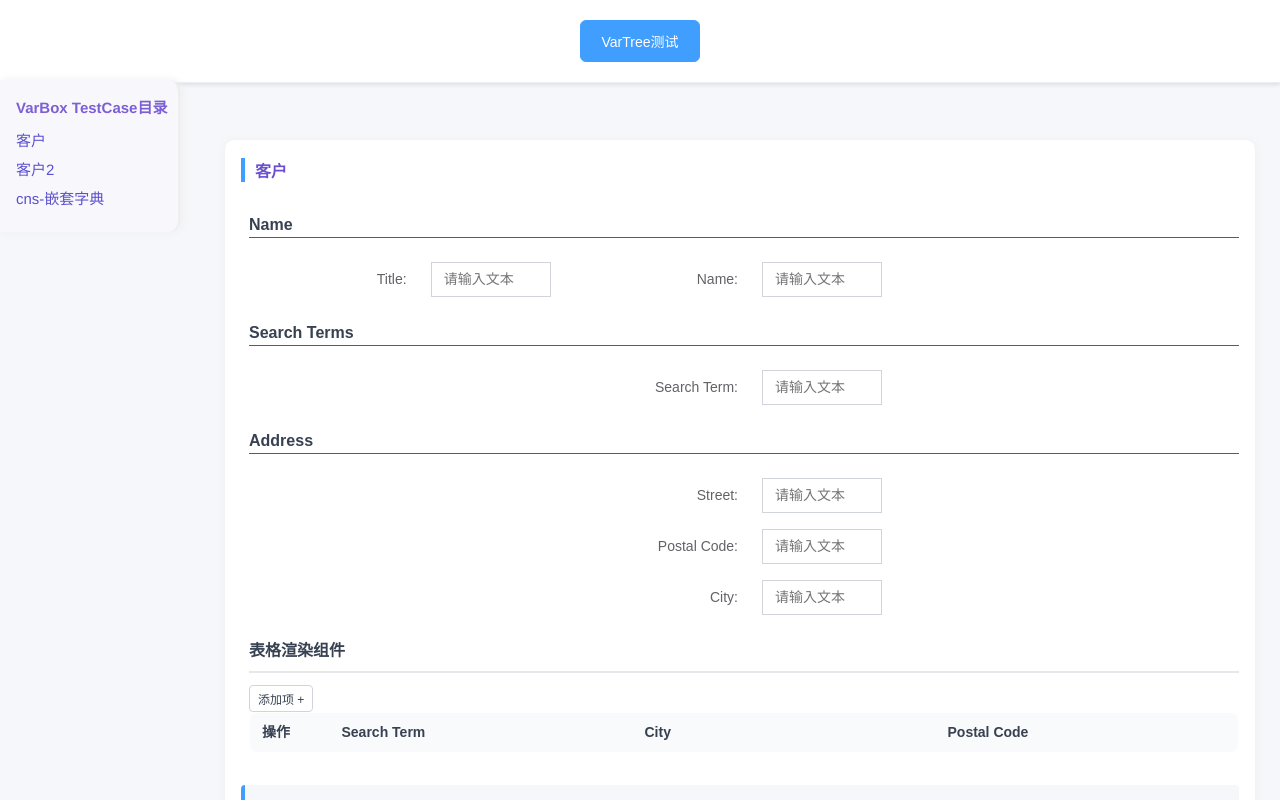
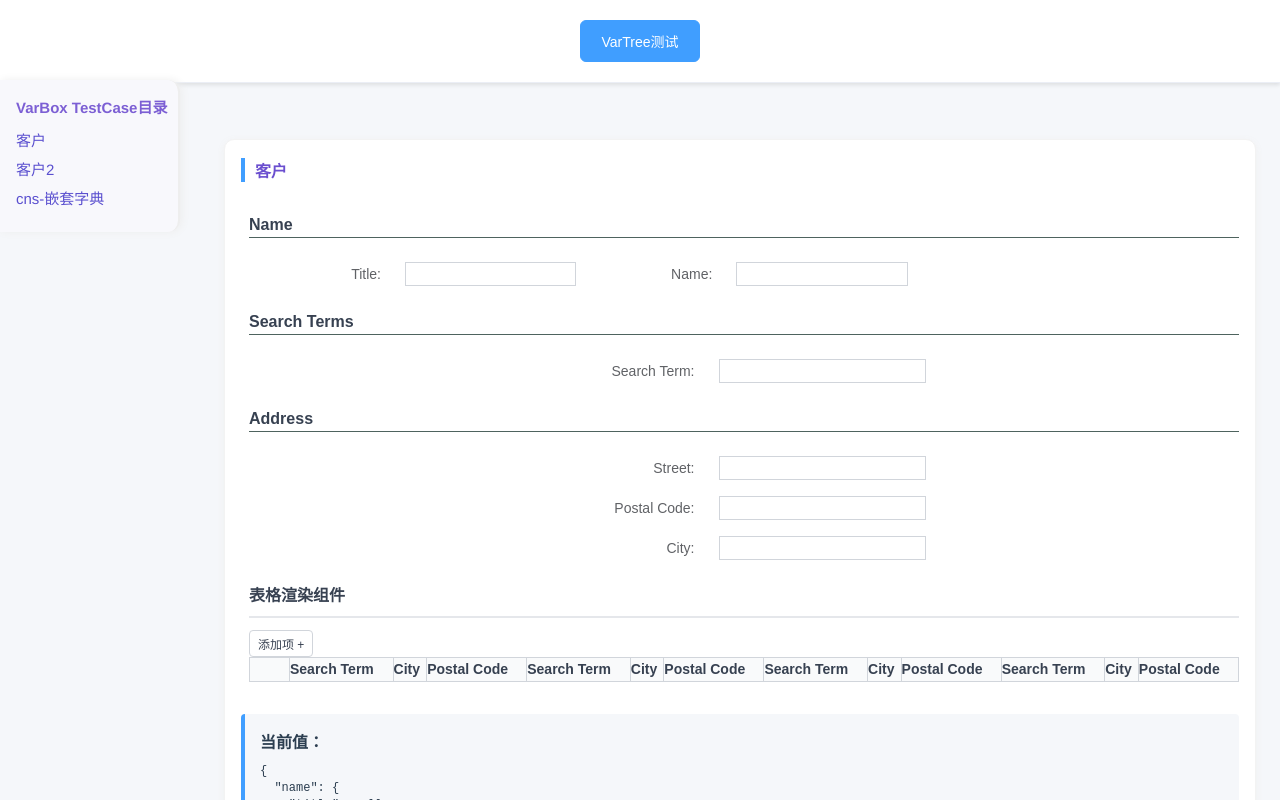
Before and after one commit to pezy-yx/ERP-SD-simplified, a Vue app in the folder site/: page / in a window 1280 px wide. Shown: the top 800 px of the page. Built offline with nearby package versions, Linux system fonts and the light colour scheme.

Commit message:
refactor: adjust css

```diff
--- a/site/src/components/varbox/VarBox.vue
+++ b/site/src/components/varbox/VarBox.vue
@@ -6,7 +6,7 @@
     :readonly="props.tree.root?.readonly"
     :config="props.tree.root?.config"
     :indentLevel="props.indentLevel"
-    :showLabel="props.showLabel"
+    :showLabel="true"
     :wrapperStyle="props.wrapperStyle"
   >
     <!-- 透传插槽 -->
--- a/site/src/components/varbox/VarInput.vue
+++ b/site/src/components/varbox/VarInput.vue
@@ -100,6 +100,7 @@
                     :readonly="effectiveReadonly ?? false"
                     :config="getChildConfig(child)"
                     :indentLevel="0"
+                    :showLabel="true"
                     :class="`dict-item dict-item--${child.nodeType} ${baseClassPrefix}--dict-item ${baseClassPrefix}--dict-item--${child.nodeType}`"
                     @update="handleChildUpdate"
                   >
@@ -120,6 +121,7 @@
                     :readonly="effectiveReadonly ?? false"
                     :config="getChildConfig(child)"
                     :indentLevel="(indentLevel ?? 0) + 20"
+                    :showLabel="true"
                     :class="`dict-item dict-item--${child.nodeType} ${baseClassPrefix}--dict-item ${baseClassPrefix}--dict-item--${child.nodeType}`"
                     @update="handleChildUpdate"
                   >
@@ -162,7 +164,7 @@
                 <table v-if="shouldRenderAsTable" :class="`list-table ${baseClassPrefix}--list-table`">
                   <thead>
                     <tr>
-                      <th v-if="isDynamicList && !effectiveReadonly" :class="`action-column ${baseClassPrefix}--action-column`">操作</th>
+                      <th v-if="isDynamicList && !effectiveReadonly" :class="`action-column ${baseClassPrefix}--action-column`"></th>
                       <th v-for="(header, index) in getTableHeaders()" :key="index">
                         {{ header }}
                       </th>
@@ -198,6 +200,7 @@
                           :nodePath="[...nodePath, index.toString()]"
                           :readonly="effectiveReadonly ?? false"
                           :config="getChildConfig(child)"
+                          :showLabel="true"
                           @update="handleChildUpdate"
                         >
                             <!-- 透传插槽 -->
@@ -232,6 +235,7 @@
                       :nodePath="[...nodePath, index.toString()]"
                       :readonly="effectiveReadonly ?? false"
                       :config="getChildConfig(child)"
+                      :showLabel="true"
                       :indentLevel="(indentLevel ?? 0) + 20"
                       @update="handleChildUpdate"
                     >
@@ -344,7 +348,18 @@ const isDictNode = computed(() => currentNode.value && currentNode.value.nodeTyp
 const isListNode = computed(() => currentNode.value && currentNode.value.nodeType === 'list')
 const isDynamicList = computed(() => isListNode.value && currentNode.value?.varType === 'dynamiclist')
 const effectiveReadonly = computed(() => props.readonly || (currentNode.value && currentNode.value.readonly))
-const isShowLabel = computed(()=> !props.config?.hideLabel || props.showLabel)
+const isShowLabel = computed(()=> {
+  if (props.config?.hideLabel == true) {
+    return false
+  }
+  if (props.showLabel == undefined) {
+    return true
+  }
+  if (props.showLabel == false) {
+    return false
+  }
+  return true
+})
 const shouldRenderAsTable = computed(() => {
   if (!isListNode.value) return false
   return ['fixlist', 'dynamiclist'].includes((currentNode.value?.varType ?? '') as string)
@@ -425,7 +440,8 @@ function getPlaceholder() {
     'date': '请选择日期',
     'selection': '请选择',
   }
-  return typeMap[(currentNode.value?.varType ?? 'string')] || '请输入'
+  // return typeMap[(currentNode.value?.varType ?? 'string')] || '请输入'
+  return ""
 }
 
 function getInputClass() {
@@ -580,7 +596,8 @@ function createNewListItem(): VarNode | null {
 .leaf-node :deep(.number-input-container),
 .leaf-node :deep(.date-input-container),
 .leaf-node :deep(.selection-input-container) {
-  /* width: 100%; */
+  display: flex;
+  grid-template-columns: 1fr;
 }
 
 /* 统一输入框样式 - 方形设计 */
@@ -588,11 +605,11 @@ function createNewListItem(): VarNode | null {
 .leaf-node :deep(select) {
   width: 100%;
   min-width: 120px; /* 最小宽度 */
-  max-width: 300px; /* 最大宽度 */
   padding: 6px 12px;
   border: 1px solid #d1d5db;
   border-radius: 0px; /* 方形直角 */
   font-size: 14px;
+  height: 24px;
   line-height: 1.5;
   background: white;
   transition: border-color 0.2s ease, box-shadow 0.2s ease;
@@ -668,15 +685,11 @@ function createNewListItem(): VarNode | null {
 /* 叶子节点区域 - 网格布局 */
 .dict-leaf-section {
   display: grid;
-  grid-template-columns: repeat(auto-fit, minmax(70%, 1fr));
+  grid-template-columns: repeat(1, 1fr);
   gap: 0px 24px; /* rowgap, colgap*/
   align-items: center;
   justify-items: start;
   margin-bottom: 16px;
-}
-
-:deep(.dict-leaf-section input) {
-  width: 50px;
 }
 
 .dict-leaf-section > .dict-item--leaf {
@@ -699,48 +712,67 @@ function createNewListItem(): VarNode | null {
 .list-table {
   width: 100%;
   border-collapse: collapse;
-  border: 1px solid #e5e7eb;
-  border-radius: 8px;
+  /* border: 1px solid #e5e7eb; */
+  border-radius: 0px;
   overflow: hidden;
   margin-bottom: 16px;
-  table-layout: fixed; /* 固定表格布局，实现等宽列 */
 }
 
 .list-table th {
   background: #f9fafb;
-  padding: 8px 12px;
   text-align: left;
   font-weight: 600;
   color: #374151;
-  border-bottom: 1px solid #e5e7eb;
-  height: 40px; /* 固定表头高度 */
+  /* height: 40px; */
   white-space: nowrap; /* 防止文字换行 */
   overflow: hidden;
   text-overflow: ellipsis; /* 超出部分显示省略号 */
 }
 
 .list-table td {
-  padding: 6px 12px;
-  border-bottom: 1px solid #f3f4f6;
-  height: 36px; /* 固定单元格高度 */
+  padding: 0;
+  border-radius: 0px;
+  /* border-bottom: 1px solid #f3f4f6; */
+  /* height: 36px; */
   white-space: nowrap; /* 防止内容换行 */
   overflow: hidden;
   text-overflow: ellipsis; /* 超出部分显示省略号 */
   vertical-align: middle; /* 垂直居中对齐 */
 }
 
+.list-table th,
+.list-table td {
+  padding: 0;
+  border-radius: 0px;
+  white-space: nowrap; /* 防止内容换行 */
+  border: 1px solid #d1d5db;
+  width: auto;
+  height: 24px;
+}
+
 .list-table tr:hover {
   background: #f9fafb;
 }
-
+.list-table td :deep(.leaf-node) {
+  display: grid;
+  grid-template-columns: 1fr;
+  align-items: center;
+  justify-content: center;
+}
 /* 表格内的输入框样式调整 */
+.list-table td :deep(*:not(input select)) {
+  /* display: none; */
+  padding: 0;
+  margin: 0;
+}
 .list-table td :deep(input),
 .list-table td :deep(select) {
   width: 100%;
   height: 24px; /* 固定输入框高度 */
-  padding: 2px 6px; /* 减少内边距 */
-  border: 1px solid #d1d5db;
-  border-radius: 3px;
+  padding: 0; /* 减少内边距 */
+  /* border: 1px solid #d1d5db; */
+  border: none;
+  border-radius: 0px;
   font-size: 13px; /* 稍小的字体 */
   line-height: 1.2;
   background: white;
@@ -755,11 +787,11 @@ function createNewListItem(): VarNode | null {
 
 /* 操作列宽度控制 */
 .list-table .action-column {
-  width: 80px; /* 固定操作列宽度 */
+  width: 40px; /* 固定操作列宽度 */
 }
 
 .list-table .action-cell {
-  width: 80px;
+  width: auto;
   text-align: center;
 }
 
--- a/site/src/test/varbox/TestPageErp.vue
+++ b/site/src/test/varbox/TestPageErp.vue
@@ -695,4 +695,9 @@ pre {
   /* grid-template-columns: repeat(auto-fit, minmax(30%, 1fr)) !important; */
   grid-template-columns: 1fr 1fr 1fr;
 }
+
+:deep(.all1-testList--wrapper .list-content) {
+  max-width: 1000px;
+  overflow-x: auto;
+}
 </style>
--- a/site/src/test/varbox/VarInputCasesErp.ts
+++ b/site/src/test/varbox/VarInputCasesErp.ts
@@ -36,6 +36,15 @@ export const testCases: TestCase = {
             cns("string","leaf","searchTerm",null,false,{},[],"Search Term"),
             cns("string","leaf","city",null,false,{},[],"City"),
             cns("string","leaf","postalCode",null,false,{},[],"Postal Code"),
+            cns("string","leaf","searchTerm1",null,false,{},[],"Search Term"),
+            cns("string","leaf","city1",null,false,{},[],"City"),
+            cns("string","leaf","postalCode1",null,false,{},[],"Postal Code"),
+            cns("string","leaf","searchTerm2",null,false,{},[],"Search Term"),
+            cns("string","leaf","city2",null,false,{},[],"City"),
+            cns("string","leaf","postalCode2",null,false,{},[],"Postal Code"),
+            cns("string","leaf","searchTerm3",null,false,{},[],"Search Term"),
+            cns("string","leaf","city3",null,false,{},[],"City"),
+            cns("string","leaf","postalCode3",null,false,{},[],"Postal Code"),
           ]))
         },[],"表格渲染组件")
       ])
```
